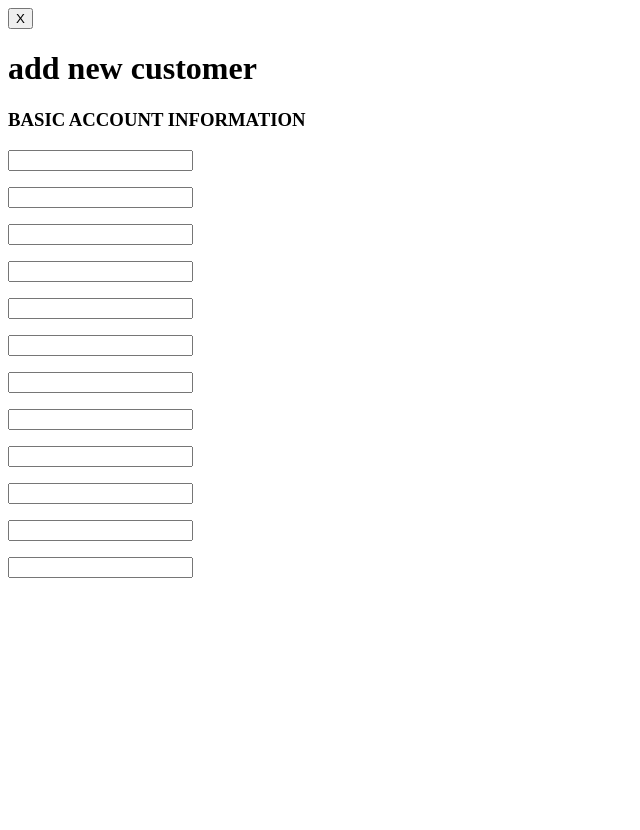
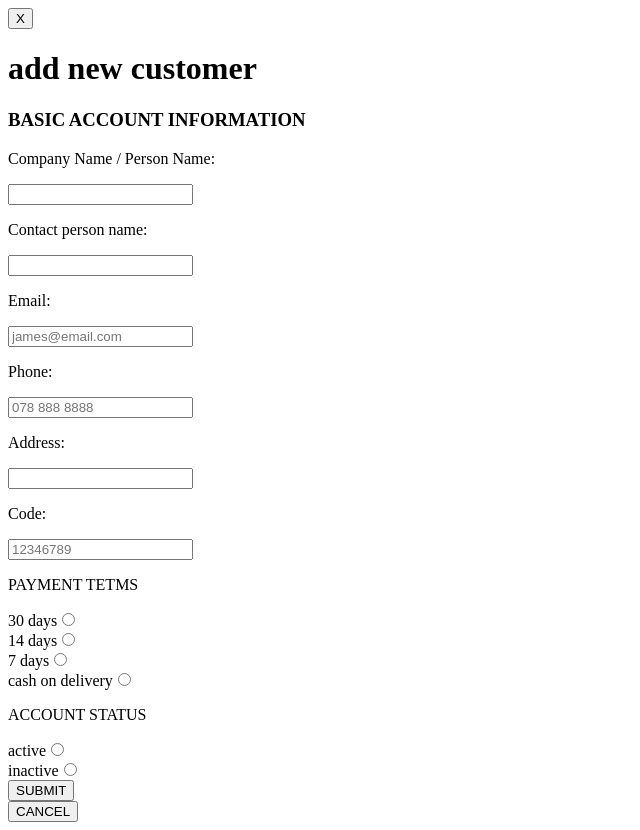
Before and after one commit to Ambs04/paper_trails_demo, a React (Vite) app in the folder paper-trails-demo/: page /add-customer in a window 1280 px wide. Shown: the whole page, without its empty margins (0-640 px from the left). Before the commit the page ends 800 px from the top, so only its background shows below. Built offline with nearby package versions, Linux system fonts and the light colour scheme.

Commit message:
create layout for NewCustomer page

```diff
--- a/paper-trails-demo/src/Pages/AddNewProd.jsx
+++ b/paper-trails-demo/src/Pages/AddNewProd.jsx
@@ -3,13 +3,12 @@ import { useState } from "react";
 import { baseUrl } from "../api";
 
 export default function AddNewProd() {
-  const [prodStatus, setProdStatus] = useState(true);
   const nav = useNavigate();
   const [prodData, setProdData] = useState({
     prodName: "",
     prodDesc: "",
     prodPrice: "",
-    status: prodStatus === true ? "Active" : "Inactive",
+    status: "active",
   });
 
   const handleAddProd = (e) => {
@@ -26,6 +25,10 @@ export default function AddNewProd() {
     try {
       const res = await fetch(`${baseUrl}/productServices`, {
         method: "POST",
+        headers: {
+          "Content-Type": "application/json",
+        },
+        body: JSON.stringify(prodData),
       });
       if (res.ok) {
         alert("Successfully added product!");
@@ -86,13 +89,9 @@ export default function AddNewProd() {
             value={prodData.status}
             onChange={handleAddProd}
           >
-            <option value="active" onChange={() => setProdStatus(true)}>
-              Active
-            </option>
+            <option value="active">Active</option>
 
-            <option value="inactive" onChange={() => setProdStatus(false)}>
-              Inactive
-            </option>
+            <option value="inactive">Inactive</option>
           </select>
           <div>
             <button type="submit">SUBMIT</button>
--- a/paper-trails-demo/src/Pages/NewCustomer.jsx
+++ b/paper-trails-demo/src/Pages/NewCustomer.jsx
@@ -18,72 +18,98 @@ export default function NewCustomer() {
       <div>
         {/*company/person name */}
         <div>
-          <p></p>
-          <input />
+          <p>Company Name / Person Name:</p>
+          <input name="customerName" />
         </div>
         {/*contact name */}
         <div>
-          <p></p>
-          <input />
+          <p>Contact person name:</p>
+          <input name="managerName" />
         </div>
         {/*email */}
         <div>
-          <p></p>
-          <input />
+          <p>Email:</p>
+          <input
+            name="customerEmail"
+            type="email"
+            placeholder="james@email.com"
+          />
         </div>
         {/* phone number*/}
         <div>
-          <p></p>
-          <input />
+          <p>Phone:</p>
+          <input name="customerPhone" placeholder="078 888 8888" />
         </div>
         {/*address */}
         <div>
-          <p></p>
-          <input />
+          <p>Address:</p>
+          <input type="text" />
         </div>
         {/*code */}
         <div>
-          <p></p>
-          <input />
+          <p>Code:</p>
+          <input name="customerCode" placeholder="12346789" />
         </div>
         {/*payment terms */}
         <div>
+          <p>PAYMENT TETMS</p>
           {/* 30 days*/}
           <div>
-            <p></p>
-            <input />
+            <label>
+              30 days
+              <input type="radio" />
+            </label>
           </div>
           {/*14 days */}
 
           <div>
-            <p></p>
-            <input />
+            <label>
+              14 days
+              <input type="radio" />
+            </label>
           </div>
           {/* 7 days*/}
 
           <div>
-            <p></p>
-            <input />
+            <label>
+              7 days
+              <input type="radio" />
+            </label>
           </div>
           {/* Cash on delivery*/}
 
           <div>
-            <p></p>
-            <input />
+            <label>
+              cash on delivery
+              <input type="radio" />
+            </label>
           </div>
         </div>
         {/*account status */}
         <div>
+          <p>ACCOUNT STATUS</p>
           {/*active */}
           <div>
-            <p></p>
-            <input />
+            <label>
+              active
+              <input type="radio" />
+            </label>
           </div>
           {/*inactive */}
           <div>
-            <p></p>
-            <input />
+            <label>
+              inactive
+              <input type="radio" />
+            </label>
           </div>
+        </div>
+        <div>
+          <div>
+            <button>SUBMIT</button>
+          </div>
+        </div>
+        <div>
+          <button>CANCEL</button>
         </div>
       </div>
     </>
```
